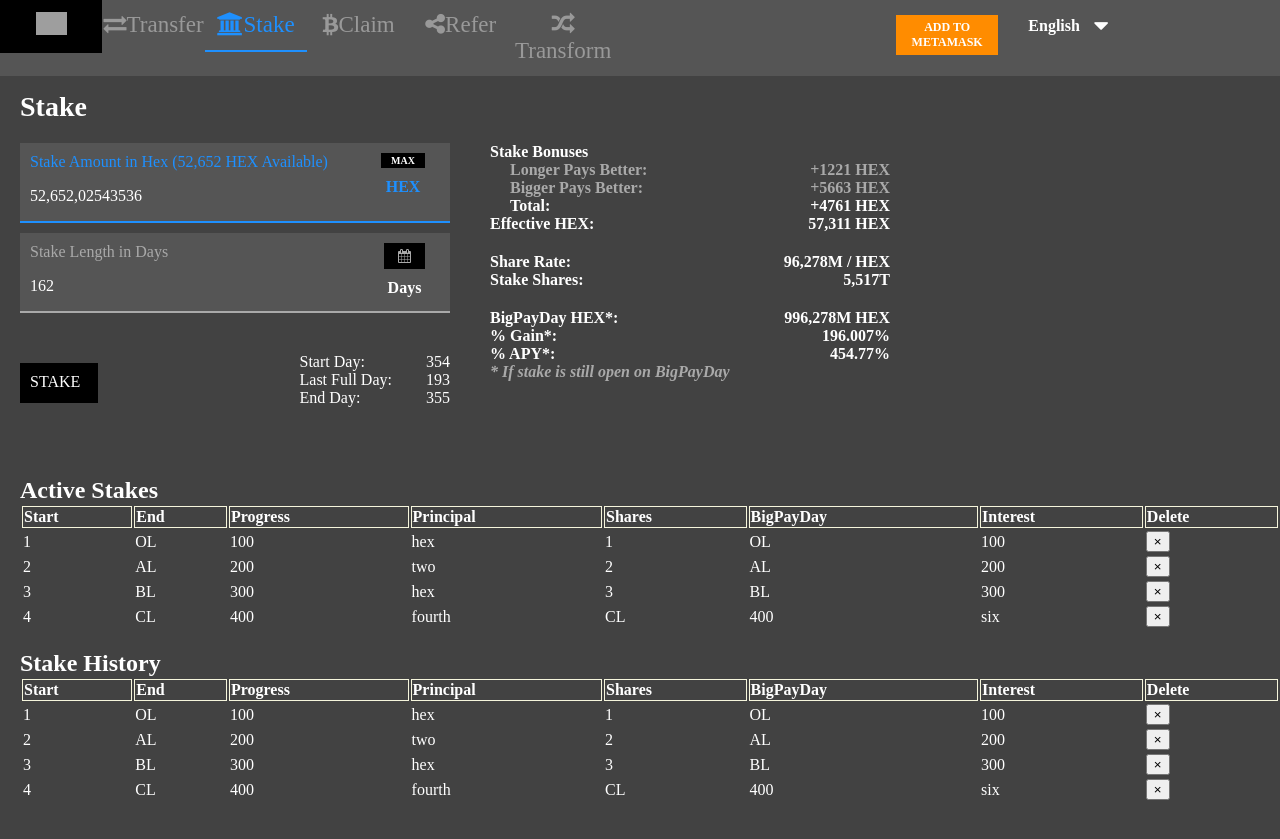
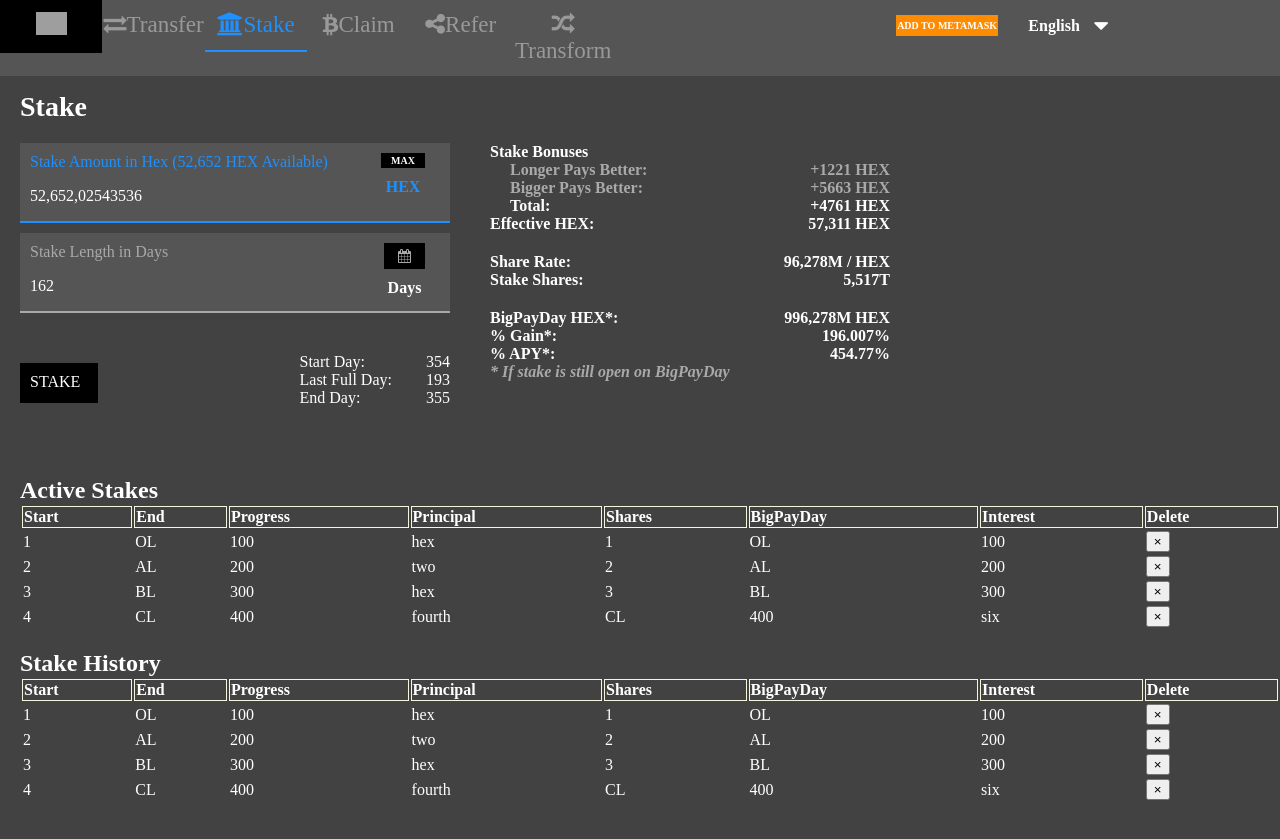
Before and after one commit to yash77/yash77.github.io, a Jekyll site: the page built from index.html, in a window 1280 px wide. Shown: the top 839 px of the page. Built offline with Jekyll 4.4.1, drawn with Linux system fonts in a browser that asks for light colours; grey boxes are pictures that could not be loaded.

Commit message:
Update main.css
added 10px

```diff
--- a/css/main.css
+++ b/css/main.css
@@ -167,7 +167,7 @@
   width: 8% !important;
   margin-left: 22% !important;
   text-align: center;
-  font-size: 12px !important;
+  font-size: 10px !important;
   padding: 5px 0 !important;
   margin-top: 15px;
   font-weight: 600 !important;
```
